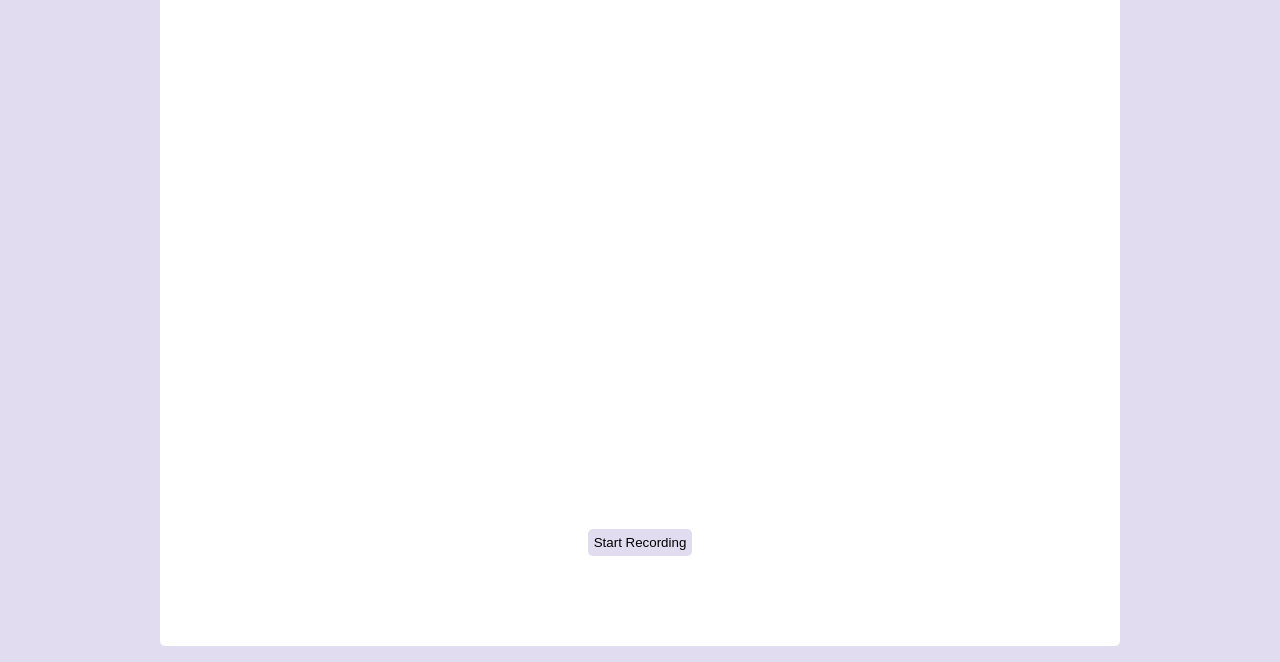
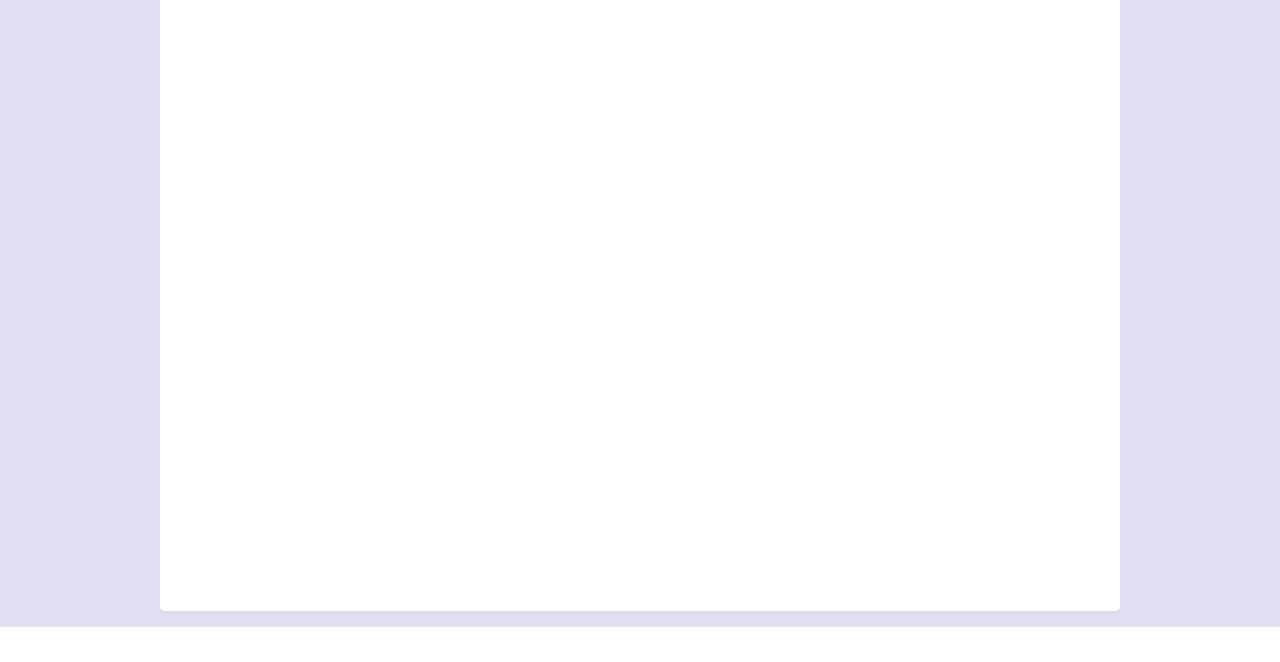
Before and after one commit to garlicrybread/showAndTell-Interspeech2024, a Flask app: template flaskr/templates/tutorial/vowelP1.html in a window 1280 px wide. Shown: the part 353-1015 px from the top of the page. After the commit the page ends 980 px from the top, so only its background shows below. Run offline with Flask 3, Linux system fonts and the light colour scheme; the template is opened without the code that fills it, so the values that code supplies are empty.

Commit message:
record audio typebutton records audio; myButton removed

```diff
--- a/flaskr/templates/tutorial/vowelP1.html
+++ b/flaskr/templates/tutorial/vowelP1.html
@@ -19,7 +19,7 @@
             <h1>Example Words</h1>
             <p>heed, four, blue</p>
         </div>
-        <input type="button" value="record audio">
+        <input type="button" id="myButton" value="record audio">
     </div>
     <hr>
     <div class="flex-col">
@@ -31,12 +31,8 @@
 {#    <script type="module" src="../../static/js/myJS.js"></script>#}
 
 
-    <div class="flex-col">
-        <button id="myButton">Start Recording</button>
     {#        <input type="button" class="next-btn" value=">" idnum="" >#}
 
-
-    </div>
     <div id="recordingsList"></div>
 
     <div class="loader loader1">
```
